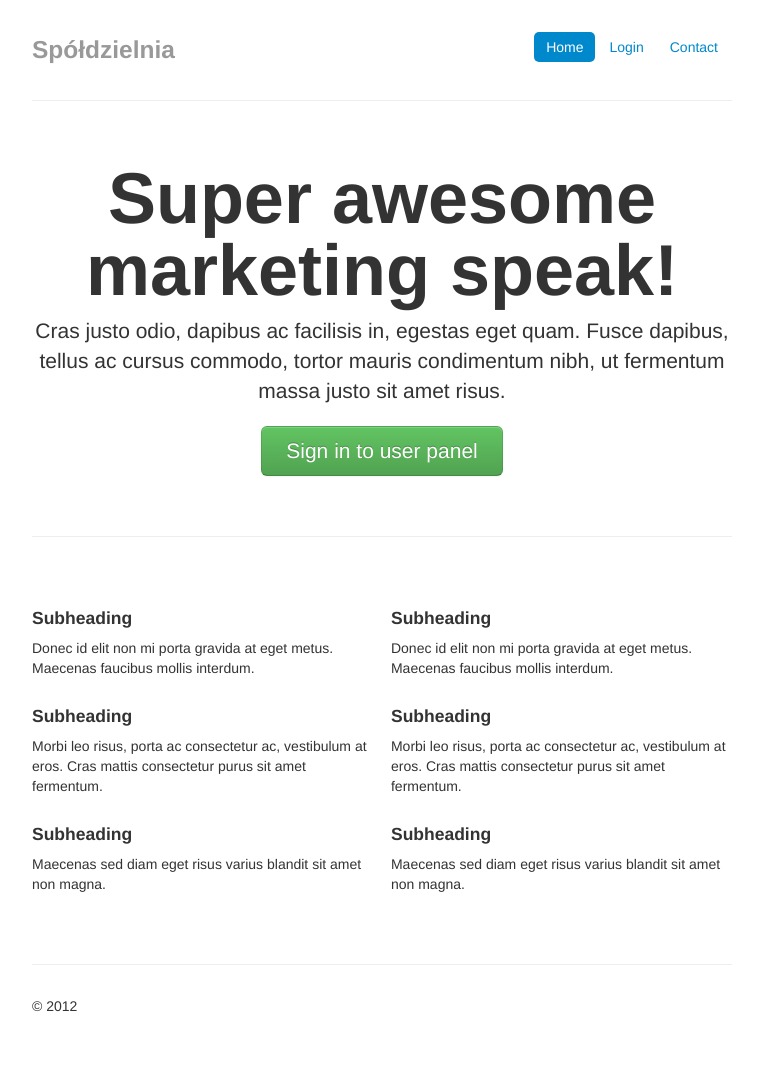
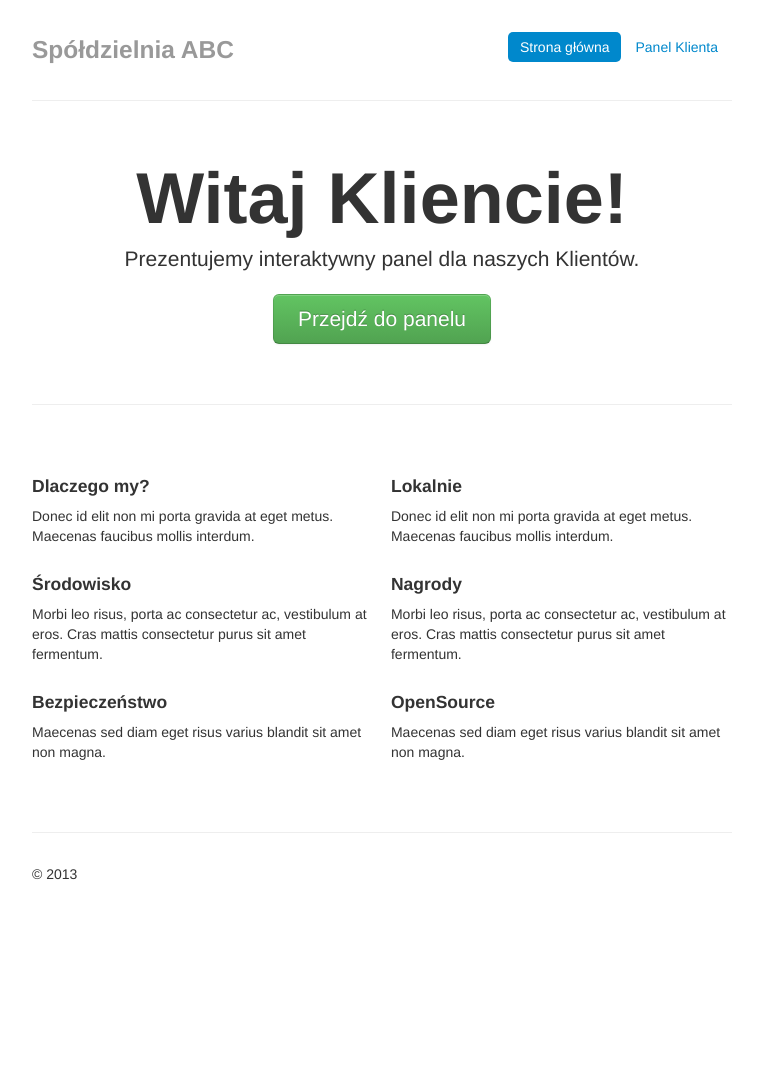
Before and after one commit to piotrgiedziun/bazy_project, a Django app: page / in a window 1280 px wide. Shown: the whole page, without its empty margins (258-1016 px from the left). After the commit the page ends 880 px from the top, so only its background shows below. Run offline with Django 3.2, Linux system fonts and the light colour scheme; parts of the project's set-up code (start-up, migrations or seed data) failed here and were passed over.

Commit message:
moar of user auth
this time password reset future

```diff
--- a/backend/bazy/urls.py
+++ b/backend/bazy/urls.py
@@ -1,11 +1,11 @@
 from django.conf.urls import patterns, url
-from django.contrib.auth.views import login as auth_login
+from django.contrib.auth.views import login as auth_login, password_reset,\
+    password_reset_done, password_reset_confirm, password_reset_complete
 from django.views.generic import RedirectView
 import views
 
 urlpatterns = patterns('bazy.views',
     url(r'^$', views.home, name='home'),
-    url(r'^logout$', views.logout, name='logout'),
 
     # panels
     url(r'^panel$', views.panel_komunikaty,  name='panel'),
@@ -13,5 +13,10 @@ urlpatterns = patterns('bazy.views',
     url(r'^panel/oplaty$', views.panel_oplaty,  name='panel_oplaty'),
 
     # auth
-    url(r'^login/$', auth_login, {'template_name': 'login.html', 'extra_context': {'title': 'Sign In'}}, name='login'),
+    url(r'^auth/logout$', views.logout, name='logout'),
+    url(r'^auth/login/$', auth_login, {'template_name': 'auth/login.html', 'extra_context': {'title': 'Zaloguj'}}, name='login'),
+    url(r'^auth/password/reset/$', password_reset, {'template_name': 'auth/password_reset.html'}, name='password_reset'),
+    url(r'^auth/password/reset/done/$', password_reset_done),
+    url(r'^auth/password/reset/(?P<uidb36>[0-9A-Za-z]+)-(?P<token>.+)/$', password_reset_confirm, {'post_reset_redirect' : '/auth/password/done/'}),
+    url(r'^auth/password/done/$', password_reset_complete, {'template_name': 'auth/password_reset_complete.html'}),
 )
--- a/backend/bazy/views.py
+++ b/backend/bazy/views.py
@@ -1,7 +1,9 @@
+# -*- coding: utf-8 -*-
 from django.contrib.auth.models import User, Group
 from django.shortcuts import get_object_or_404, render, redirect
 from django.contrib.auth import logout as auth_logout
 from django.contrib.auth.decorators import login_required
+from django.contrib import messages
 
 def home(request):
     return render(request, 'home.html', {'title': 'Home'})
@@ -10,10 +12,12 @@ def home(request):
 def panel_oplaty(request):
     return render(request, 'panel/oplaty.html', {'title': 'Oplaty'})
 
+@login_required
 def panel_komunikaty(request):
     return render(request, 'panel/oplaty.html', {'title': 'Komunikaty'})
 
 @login_required
 def logout(request):
+    messages.info(request, 'Zostałeś wylogowany.')
     auth_logout(request)
     return redirect(home)
--- a/backend/templates/login.html
+++ b/backend/templates/auth/login.html
@@ -3,16 +3,16 @@
 {% block content %}
     <form class="form-signin" method="POST" action="{% url django.contrib.auth.views.login %}">
         {% csrf_token %}
-        <h2 class="form-signin-heading">Please sign in</h2>
         {% if form.errors %}
             <div class="alert alert-error">
                 <button type="button" class="close" data-dismiss="alert">&times;</button>
-                Your username and password didn't match. <strong>Please try again.</strong>
+                Nazwa użytkownika lub hasło nie występują w bazie. <strong>Proszę spróbowac ponownie.</strong>
             </div>
         {% endif %}
         <input name="username" type="text" class="input-block-level" placeholder="{{ form.username.label }}" value="{{ form.username.value|default_if_none:"" }}">
         <input name="password" type="password" class="input-block-level" placeholder="{{ form.password.label }}">
         <input type="hidden" name="next" value="{{ next }}" />
-        <button class="btn btn-large btn-primary" value="login" type="submit">Sign in</button>
+        <button class="btn btn-large btn-primary" value="login" type="submit">Zaloguj</button>
     </form>
+    <p>Zapomniałeś hasła? <a href="{% url password_reset %}">Zresetuj hasło.</a></p>
 {% endblock %}
--- a/backend/templates/base.html
+++ b/backend/templates/base.html
@@ -4,7 +4,7 @@
 <html lang="en">
 <head>
     <meta charset="utf-8">
-    <title>{% block title %}Spółdzielnia - {{ title|title|default_if_none:"404" }}{% endblock %}</title>
+    <title>{% block title %}Spółdzielnia ABC - {{ title|title|default_if_none:"404" }}{% endblock %}</title>
     <meta name="viewport" content="width=device-width, initial-scale=1.0">
     <meta name="description" content="">
     <meta name="author" content="">
@@ -29,29 +29,37 @@
 
     <div class="masthead">
         <ul class="nav nav-pills pull-right">
-            <li class="{% navactive request 'home' %}"><a href="{% url home %}">Home</a></li>
+            <li class="{% navactive request 'home' %}"><a href="{% url home %}">Strona główna</a></li>
             {% if user.is_authenticated %}
-                <li class="{% navactive_contains request 'panel' %}"><a href="{% url panel %}">Panel</a></li>
-                <li><a href="{% url logout %}">Logout</a></li>
+                <li class="{% navactive_contains request 'panel' %}"><a href="{% url panel %}">Panel Klienta</a></li>
+                <li><a href="{% url logout %}">Wyloguj</a></li>
             {% else %}
-                <li class="{% navactive request 'login' %}"><a href="{% url login %}">Login</a></li>
+                <li class="{% navactive request 'panel login' %}"><a href="{% url panel %}">Panel Klienta</a></li>
             {% endif %}
-            <li><a href="#">Contact</a></li>
         </ul>
-        <h3 class="muted">Spółdzielnia</h3>
+        <h3 class="muted">Spółdzielnia ABC</h3>
     </div>
 
     <hr>
 
+    {% if messages %}
+        {% for message in messages %}
+            <div class="alert alert-{{ message.tags }}">
+                <button type="button" class="close" data-dismiss="alert">&times;</button>
+                {{ message }}
+            </div>
+        {% endfor %}
+    {% endif %}
     {% block content %}{% endblock %}
 
     <hr>
 
     <div class="footer">
-        <p>&copy; 2012</p>
+        <p>&copy; 2013</p>
     </div>
 
-</div> <!-- /container -->
+</div>
+<!-- /container -->
 
 <!-- js -->
 <script src="http://code.jquery.com/jquery.min.js"></script>
--- a/backend/templates/home.html
+++ b/backend/templates/home.html
@@ -3,33 +3,33 @@
 {% block content %}
 
 <div class="jumbotron">
-    <h1>Super awesome marketing speak!</h1>
-    <p class="lead">Cras justo odio, dapibus ac facilisis in, egestas eget quam. Fusce dapibus, tellus ac cursus commodo, tortor mauris condimentum nibh, ut fermentum massa justo sit amet risus.</p>
-    <a class="btn btn-large btn-success" href="{% url login %}">Sign in to user panel</a>
+    <h1>Witaj Kliencie!</h1>
+    <p class="lead">Prezentujemy interaktywny panel dla naszych Klientów. </p>
+    <a class="btn btn-large btn-success" href="{% url login %}">Przejdź do panelu</a>
 </div>
 
 <hr>
 
 <div class="row-fluid marketing">
     <div class="span6">
-        <h4>Subheading</h4>
+        <h4>Dlaczego my?</h4>
         <p>Donec id elit non mi porta gravida at eget metus. Maecenas faucibus mollis interdum.</p>
 
-        <h4>Subheading</h4>
+        <h4>Środowisko</h4>
         <p>Morbi leo risus, porta ac consectetur ac, vestibulum at eros. Cras mattis consectetur purus sit amet fermentum.</p>
 
-        <h4>Subheading</h4>
+        <h4>Bezpieczeństwo</h4>
         <p>Maecenas sed diam eget risus varius blandit sit amet non magna.</p>
     </div>
 
     <div class="span6">
-        <h4>Subheading</h4>
+        <h4>Lokalnie</h4>
         <p>Donec id elit non mi porta gravida at eget metus. Maecenas faucibus mollis interdum.</p>
 
-        <h4>Subheading</h4>
+        <h4>Nagrody</h4>
         <p>Morbi leo risus, porta ac consectetur ac, vestibulum at eros. Cras mattis consectetur purus sit amet fermentum.</p>
 
-        <h4>Subheading</h4>
+        <h4>OpenSource</h4>
         <p>Maecenas sed diam eget risus varius blandit sit amet non magna.</p>
     </div>
 </div>
```
Also changed, not shown: backend/backend/settings.py (+15 -1 lines), backend/templates/auth/password_reset.html (added, +13 -0 lines), backend/templates/auth/password_reset_complete.html (added, +9 -0 lines), backend/templates/auth/password_reset_confirm.html (added, +13 -0 lines), backend/templates/auth/password_reset_done.html (added, +8 -0 lines), backend/templates/auth/password_reset_email.html (added, +12 -0 lines), backend/templates/panel/base.html (+7 -5 lines), backend/database.db, 4 other files.
